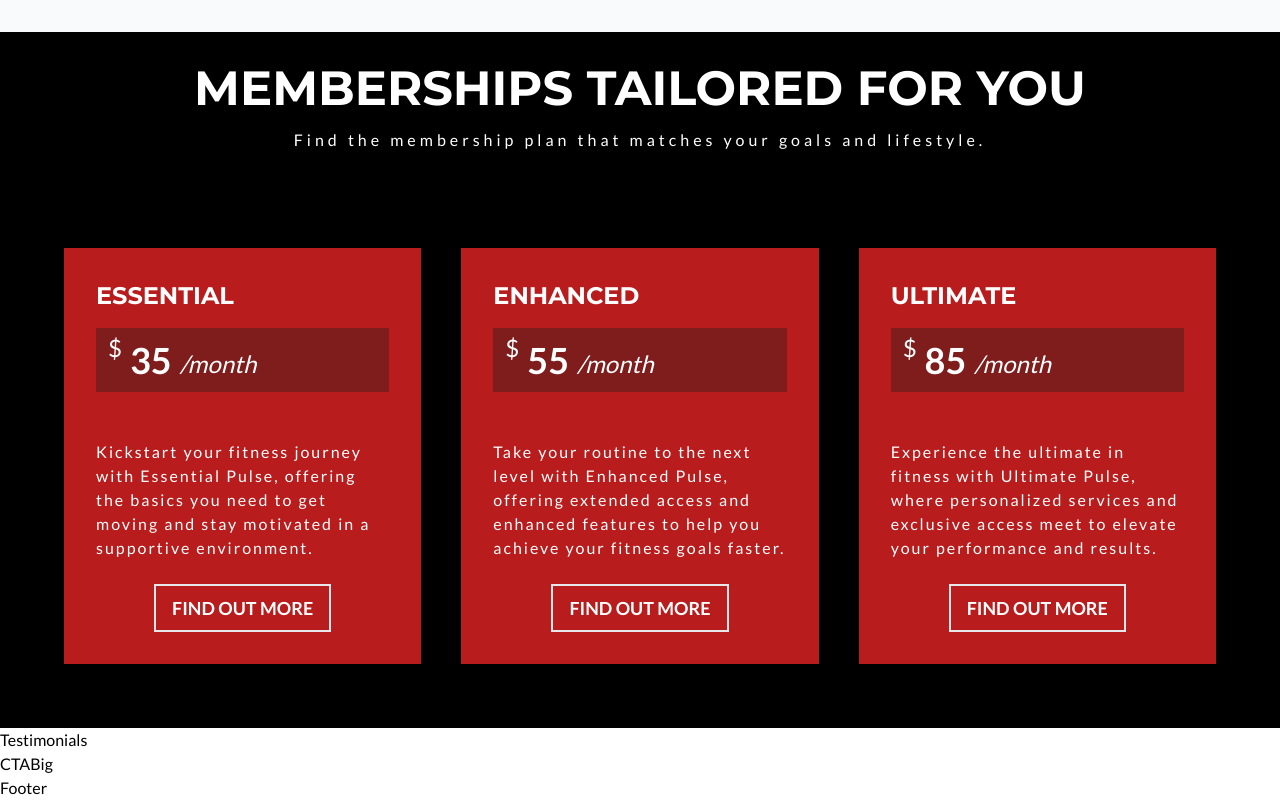
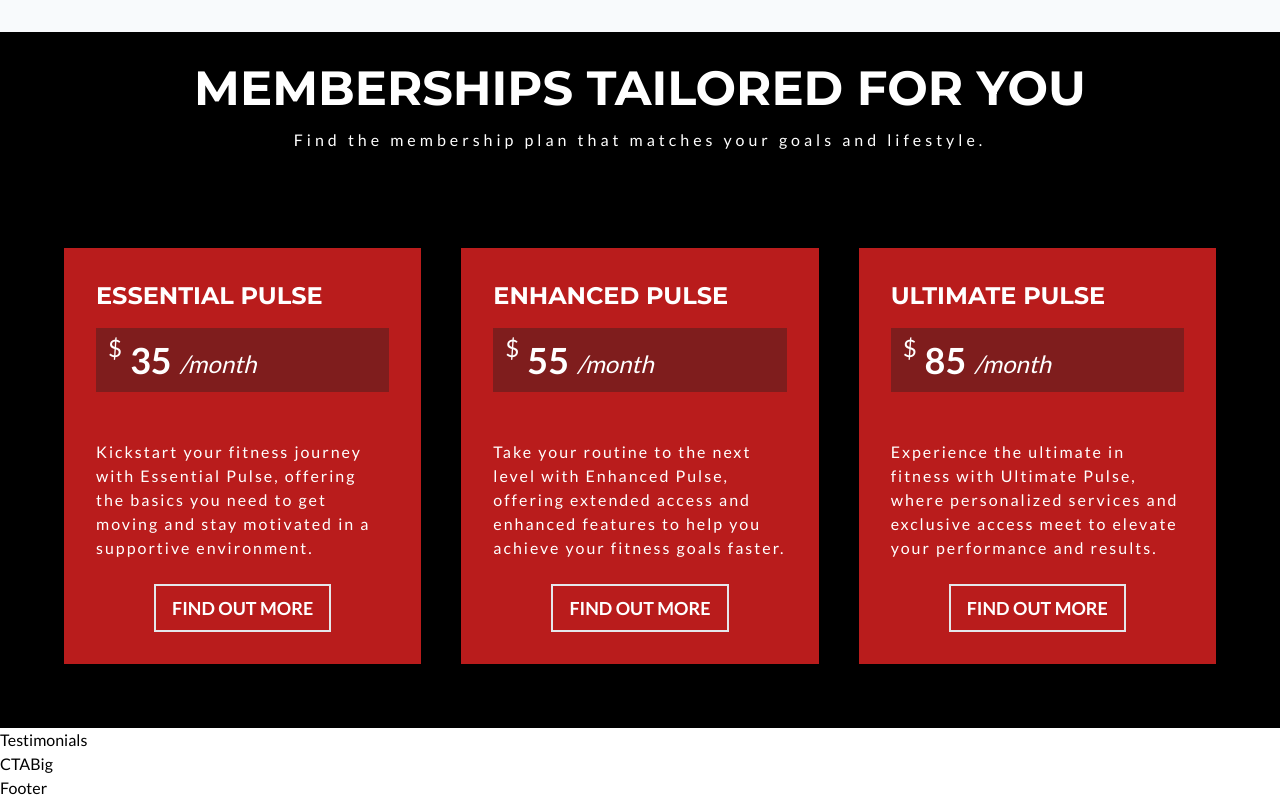
Before and after one commit to Quincy-Fer/pulse-fit, a Next.js app: page / in a window 1280 px wide. Shown: the part 3939-4739 px from the top of the page. Built offline with nearby package versions, Linux system fonts and the light colour scheme.

Commit message:
rename data

```diff
--- a/constants/index.js
+++ b/constants/index.js
@@ -130,21 +130,21 @@ export const CLASSES = [
 
 export const PRICING = [
   {
-    title: "Essential",
+    title: "Essential Pulse",
     paragraph:
       "Kickstart your fitness journey with Essential Pulse, offering the basics you need to get moving and stay motivated in a supportive environment.",
     key: "essential",
     price: 35,
   },
   {
-    title: "Enhanced",
+    title: "Enhanced Pulse",
     paragraph:
       "Take your routine to the next level with Enhanced Pulse, offering extended access and enhanced features to help you achieve your fitness goals faster.",
     key: "essential",
     price: 55,
   },
   {
-    title: "Ultimate",
+    title: "Ultimate Pulse",
     paragraph:
       "Experience the ultimate in fitness with Ultimate Pulse, where personalized services and exclusive access meet to elevate your performance and results.",
     key: "ultimate",
```
